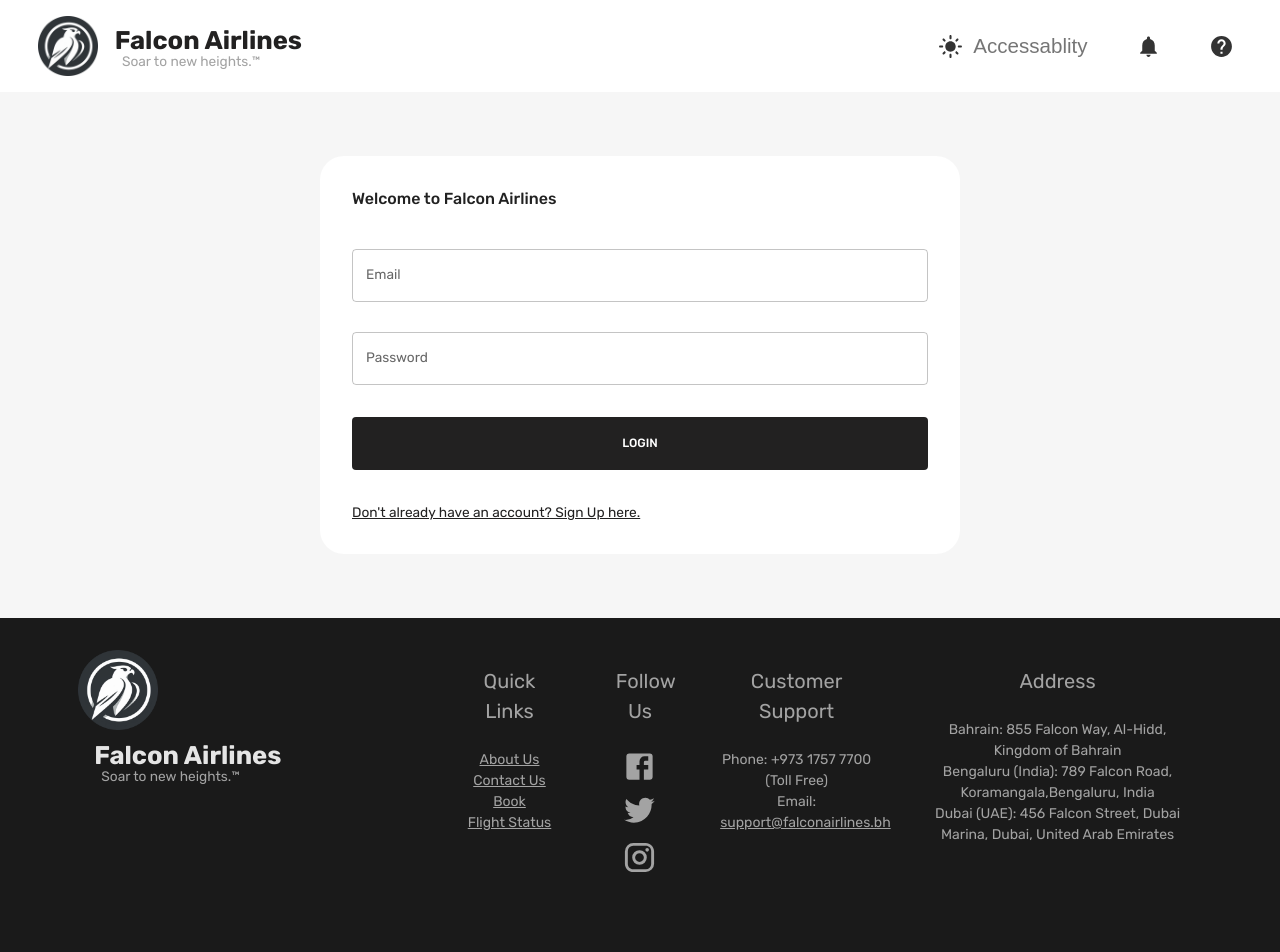
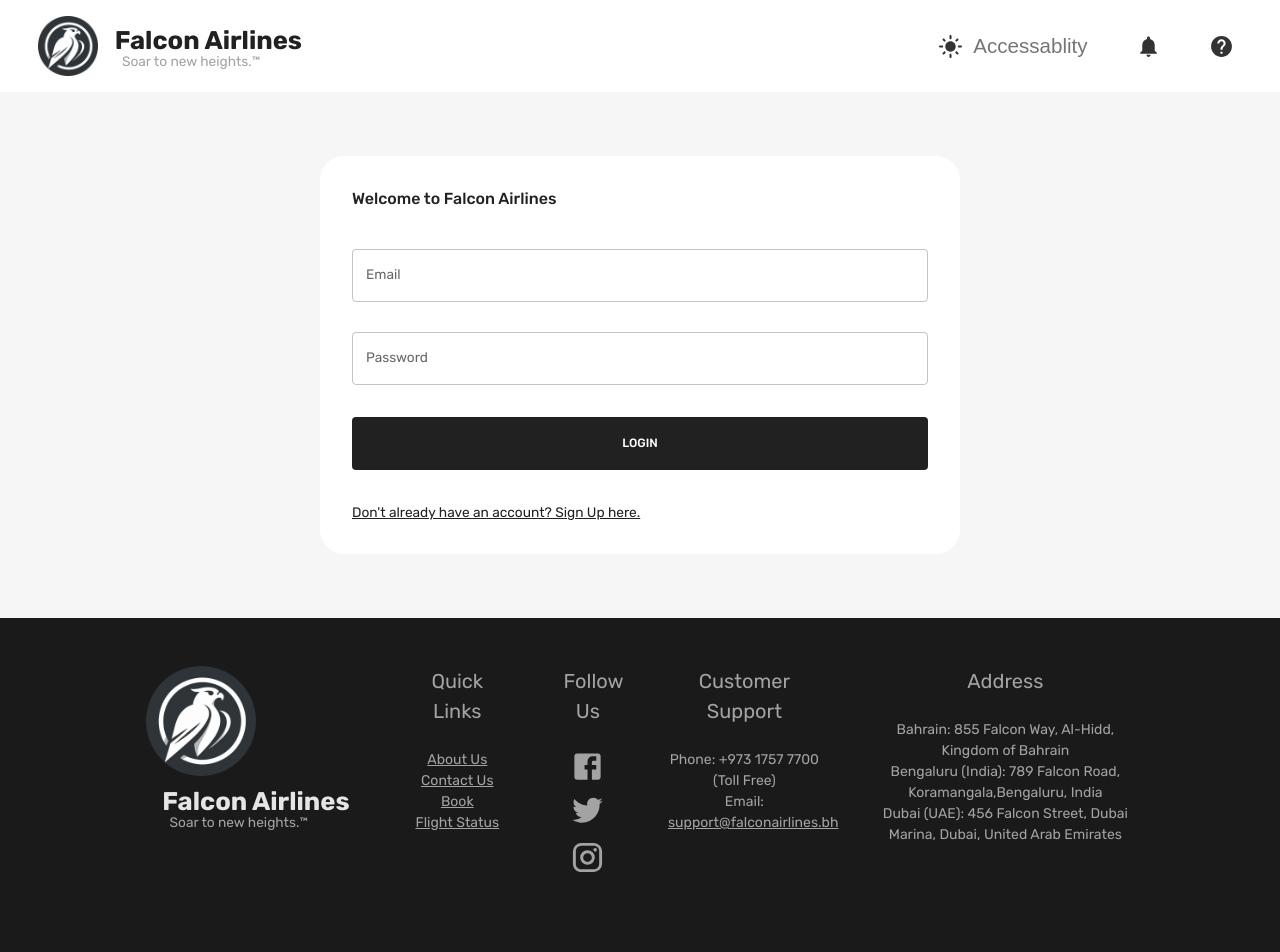
Before and after one commit to ImDedInside-git/Project, a React (Create React App) app in the folder client/: page / in a window 1280 px wide. Shown: the top 952 px of the page. Built offline with nearby package versions, Linux system fonts and the light colour scheme.

Commit message:
Resize footer logo and enclose within Box

```diff
--- a/client/src/scenes/footer/index.jsx
+++ b/client/src/scenes/footer/index.jsx
@@ -35,8 +35,10 @@ const Footer = () => {
       <Grid container spacing={3} justifyContent="center">
 
         {/* Branding */}
-        <Grid item xs={12} sm={6} md={3.5}>
-        <img src={logo} alt="Logo" style={{ width: "80px", height: "80px" }} />
+        <Grid item xs={12} sm={6} md={2.5}>
+        <Box textAlign="left" padding="1rem" backgroundColor={neutralDark}>
+
+        <img src={logo} alt="Logo" style={{ width: "110px", height: "110px" }} />
             <Typography
               fontWeight="bold"
               fontSize="clamp(1rem, 1.6rem, 2.25rem)"
@@ -54,6 +56,7 @@ const Footer = () => {
               &nbsp;&nbsp;&nbsp;Falcon Airlines
               <Typography color={medium} mt="-0.5rem">&nbsp;&nbsp;&nbsp;&nbsp;&nbsp;&nbsp;&nbsp;Soar to new heights.&#8482;</Typography>
             </Typography>
+          </Box>
         </Grid>
 
 
```
